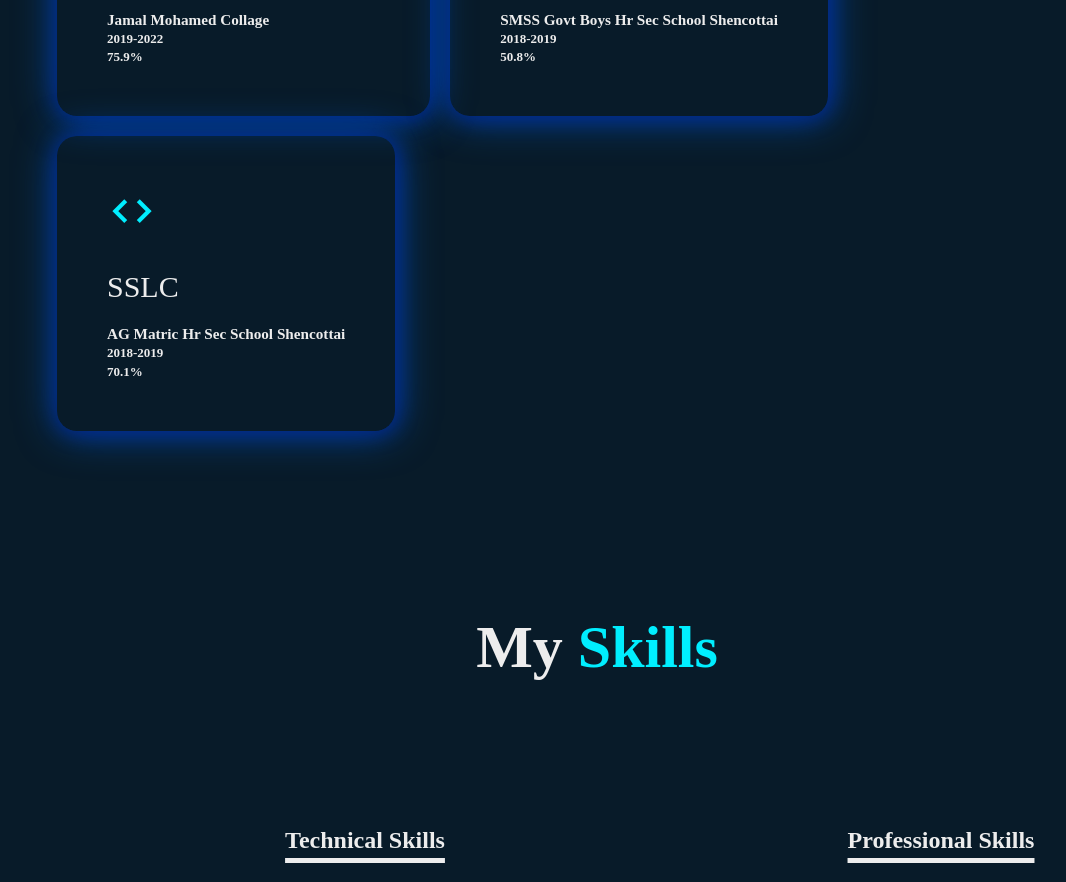
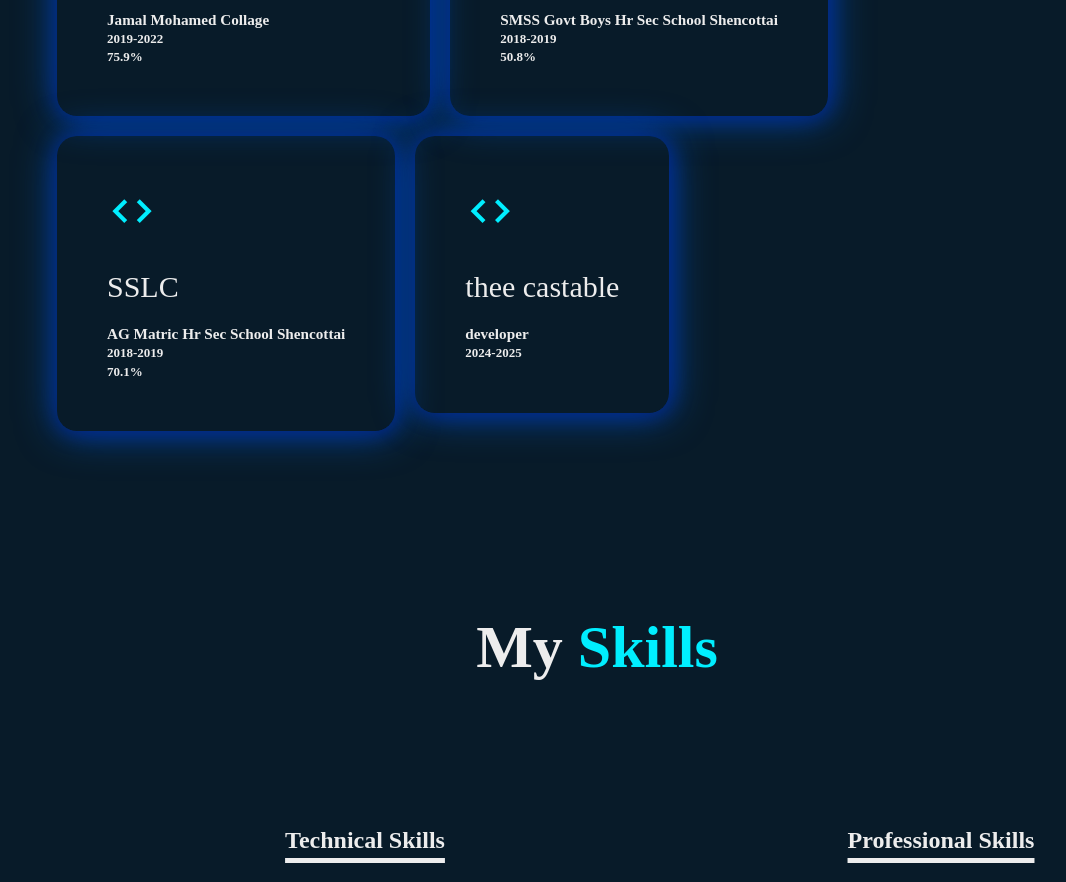
Before and after one commit to Mdibrahim2517/MohamedIbrahim_Portfolio, a plain HTML site: page index.html in a window 1280 px wide. Shown: the part 1820-2702 px from the top of the page, without its empty margins (43-1109 px from the left). Drawn offline with nearby package versions, Linux system fonts and the light colour scheme.

Commit message:
Add some thing

```diff
--- a/index.html
+++ b/index.html
@@ -85,6 +85,12 @@
                     <h3>AG Matric Hr Sec School Shencottai</h3>
                     <h4>2018-2019<h4>
                         <p>70.1%</p>
+                </div>
+                <div>
+                    <i class='bx bx-code' style='color:#00eeff' ></i>
+                    <h2>thee castable</h2>
+                    <h3>developer</h3>
+                    <h4>2024-2025<h4>
                 </div>
         </div>
     </div>
```
